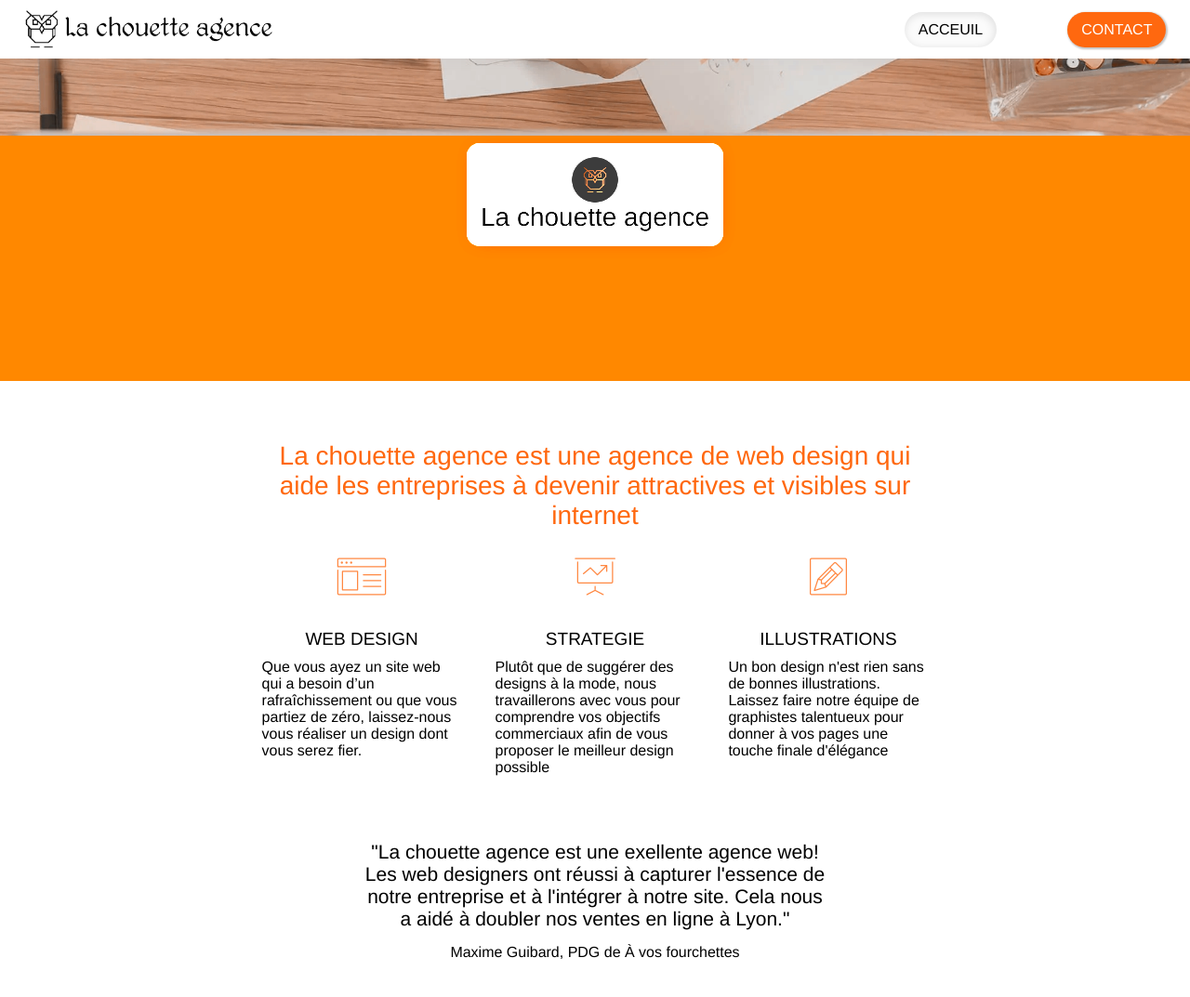
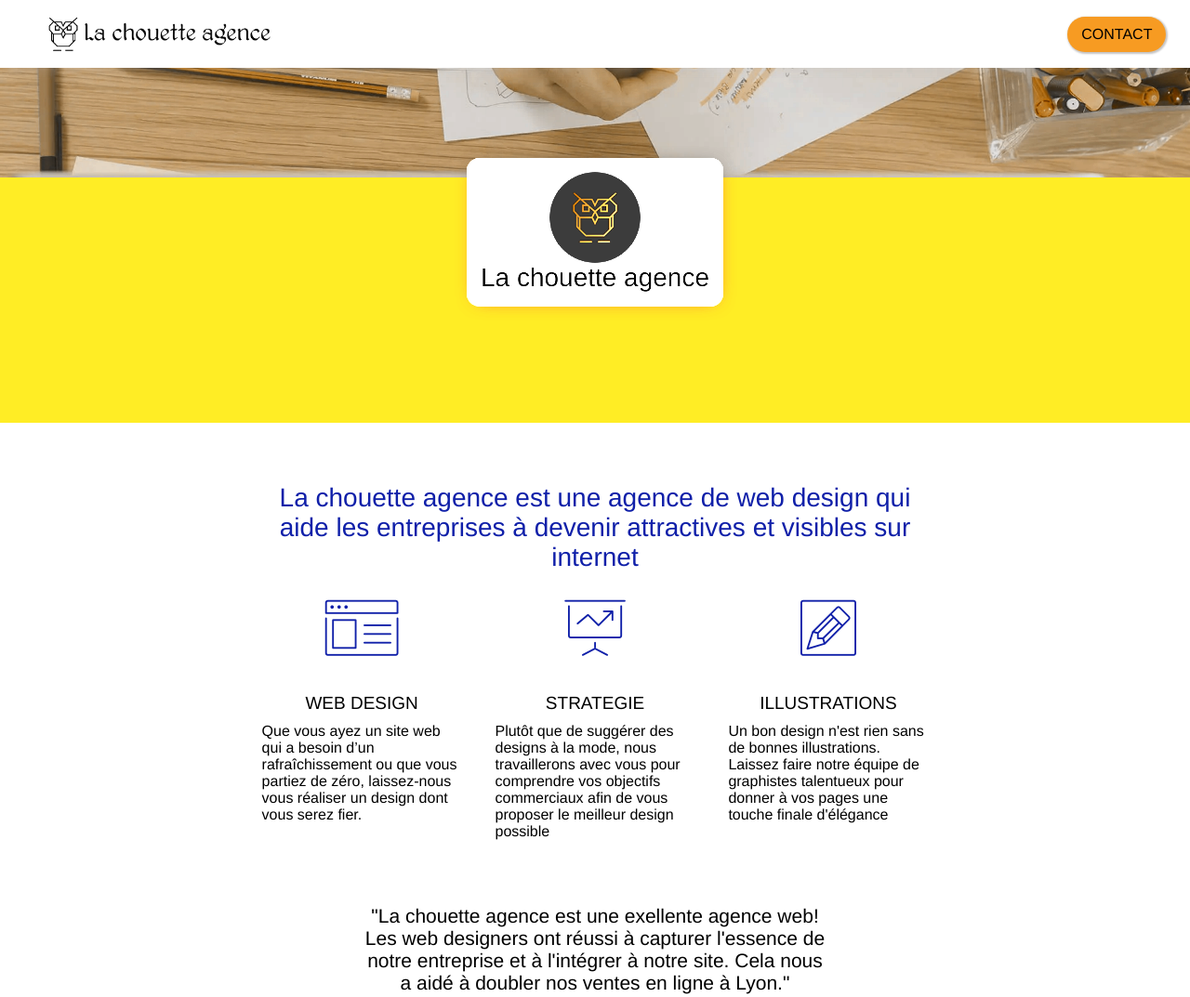
Before and after one commit to ArianeDubois/ArianeDubois_04_28012021, a website: page index.html in a window 1280 px wide. Shown: the top 1073 px of the page at 93% size. Drawn offline with Linux system fonts and the light colour scheme; files whose address does not match are found by name.

Commit message:
couleur contrast accessibilité

```diff
--- a/brands.min.css
+++ /dev/null
@@ -1,5 +0,0 @@
-/*!
- * Font Awesome Free 5.15.3 by @fontawesome - https://fontawesome.com
- * License - https://fontawesome.com/license/free (Icons: CC BY 4.0, Fonts: SIL OFL 1.1, Code: MIT License)
- */
-@font-face{font-family:"Font Awesome 5 Brands";font-style:normal;font-weight:400;font-display:block;src:url(fonts/fa-brands-400.eot);src:url(fonts/fa-brands-400.eot?#iefix) format("embedded-opentype"),url(fonts/fa-brands-400.woff2) format("woff2"),url(fonts/fa-brands-400.woff) format("woff"),url(fonts/fa-brands-400.ttf) format("truetype"),url(fonts/fa-brands-400.svg#fontawesome) format("svg")}.fab{font-family:"Font Awesome 5 Brands";font-weight:400}
--- a/et-line.css
+++ /dev/null
@@ -1,37 +0,0 @@
-@font-face {
-    font-family: "et-line";
-    src: url(../fonts/et-line.eot);
-    src: url(../fonts/et-line.eot?#iefix) format('embedded-opentype'), url(../fonts/et-line.woff) format('woff'), url(../fonts/et-line.ttf) format('truetype'), url(../fonts/et-line.svg#et-line) format('svg');
-    font-weight: 400;
-    font-style: normal
-}
-
-
-.et-icon-browser,
-.et-icon-edit,
-.et-icon-presentation
- {
-    font-family: "et-line";
-    speak: none;
-    font-style: normal;
-    font-weight: 400;
-    font-variant: normal;
-    text-transform: none;
-    line-height: 1;
-    -webkit-font-smoothing: antialiased;
-    -moz-osx-font-smoothing: grayscale;
-    display: inline-block
-}
-
-.et-icon-browser:before {
-    content: "\e00c"
-}
-
-
-.et-icon-presentation:before {
-    content: "\e00e"
-}
-
-.et-icon-edit:before {
-    content: "\e01c"
-}
--- a/index.html
+++ b/index.html
@@ -33,22 +33,21 @@
 </head>
 
 <body>
-    <header><img class="logo" src="./img/la-chouette-agence.png"
-            alt="logo de l'agence representant une chouette vectorisée">
-        <ul class="navigation">
-            <li class=" navigation_acceuil focus"> Acceuil
-            </li>
-            <li class=" navigation_contact button"><a href="page2.html">Contact</a>
-            </li>
-        </ul>
+    <header>
+        <div class="navigation">
+            <img class="logo" src="./img/la-chouette-agence.png"
+                alt="logo de l'agence representant une chouette vectorisée">
+
+            <span class=" navigation_contact button"><a href="page2.html">Contact</a></span>
+
+        </div>
     </header>
     <!-- SECTION TITLE -->
     <section class="section_title">
-
-        <h1>
-            <img class="section_title_logo" src="./img/logo.png" alt="chouette orange vecorisée sur fond noir">
-            La chouette agence</h1>
-
+        <div class="section_title_card">
+            <h1> <img class="section_title_card_logo" src="./img/logo.png" alt="chouette orange vecorisée sur fond noir">
+                La chouette agence</h1>
+        </div>
     </section>
 
     <!-- SECTION PRESENTATION -->
@@ -57,7 +56,6 @@
             à devenir attractives et visibles sur internet
         </h2>
         <div class=" section_presentation_categories">
-            <!-- logo_1 -->
 
             <div class="section_presentation_categories_webdesign">
                 <div class="section_presentation_categories_webdesign_icone"><span class="et-icon-browser"></span></div>
@@ -66,18 +64,20 @@
                     rafraîchissement
                     ou que vous partiez de zéro, laissez-nous vous réaliser un design dont vous serez fier.</h4>
             </div>
-            <!-- logo_2 -->
+
             <div class="section_presentation_categories_strategie">
-                <div class="section_presentation_categories_strategie_icone"><span class="et-icon-presentation"></span></div>
+                <div class="section_presentation_categories_strategie_icone"><span class="et-icon-presentation"></span>
+                </div>
                 <h3 class="section_presentation_categories_strategie_title">Strategie</h3>
                 <h4 class="section_presentation_categories_strategie_text">Plutôt que de suggérer des designs à la mode,
                     nous
                     travaillerons avec vous pour comprendre vos objectifs commerciaux afin de vous proposer le meilleur
                     design possible</h4>
             </div>
-            <!-- logo_3 -->
+
             <div class="section_presentation_categories_illustrations">
-                <div class="section_presentation_categories_illustrations_icone"><span class="et-icon-edit"></span></div>
+                <div class="section_presentation_categories_illustrations_icone"><span class="et-icon-edit"></span>
+                </div>
                 <h3 class="section_presentation_categories_illustrations_title">Illustrations</h3>
                 <h4 class="section_presentation_categories_illustrations_text">Un bon design n'est rien sans de bonnes
                     illustrations.
@@ -124,10 +124,11 @@
             <figure class="projet1">
                 <h3 class="section_project_name">REFONTE D'UN SITE WEB POUR UN JOURNAL LOCAL</h3>
                 <picture>
-                    <source srcset="./img/book-500.jpg 500w, ./img/book-260.jpg 260w, ./img/book-375.jpg 375w"  sizes="18vw" type="image/jpg">
+                    <source srcset="./img/book-500.jpg 500w, ./img/book-260.jpg 260w, ./img/book-375.jpg 375w"
+                        sizes="18vw" type="image/jpg">
                     <img class="section_project_img" src="./img/book-500.webp"
-                        srcset="./img/book-500.webp 500w, ./img/book-260.webp 260w,  ./img/book-375.webp 375w" sizes="18vw"
-                        alt="emplilement de magazines colorés ouvert">
+                        srcset="./img/book-500.webp 500w, ./img/book-260.webp 260w,  ./img/book-375.webp 375w"
+                        sizes="18vw" alt="emplilement de magazines colorés ouvert">
                 </picture>
 
                 <figcaption class="section_project_text">Nous avons créé une nouvelle identité visuelle pour un journal
@@ -140,7 +141,7 @@
                 <picture>
                     <source
                         srcset="./img/photographer-500.jpg 500w, ./img/photographer-260.jpg 260w,  ./img/photographer-375.jpg 375w"
-                       sizes="18vw" type="image/jpg">
+                        sizes="18vw" type="image/jpg">
                     <img class="section_project_img" src="./img/photographer-500.webp"
                         srcset="./img/photographer-500.webp 500w, ./img/photographer-260.webp 260w,  ./img/photographer-375.webp 375w"
                         sizes="18vw" alt="photo d'un photographe devant son objectif">
@@ -168,7 +169,7 @@
 
                 <picture>
                     <source srcset="./img/desktop-320.jpg 320w, ./img/desktop-260.jpg 260w" sizes="18vw"
-                    type="image/jpg">
+                        type="image/jpg">
                     <img class="section_projet_img" src="./img/desktop-320.webp"
                         srcset="./img/desktop-320.webp 320w, ./img/desktop-260.webp 260w" sizes="18vw"
                         alt="mise en scène d'un bureau créatif à quatres mains">
--- a/scss/_accueil.scss
+++ b/scss/_accueil.scss
@@ -11,6 +11,7 @@
     justify-content: center;
     align-items: center;
     flex-direction: column;
+    margin-top:45px;//- header
     font-size: $font-size-title;
     color: $second-color;
     filter: contrast(1.1) brightness(1.5);
@@ -18,30 +19,30 @@
     @include tablette {
         background-attachment: scroll;
         background-position: center;
-
+        min-height: 40vmax;
+        margin-top:35px;
     }
 
-
+&_card{
+    padding:15px;
+    background-color: white;
+    border-radius: 0.5em;
+    box-shadow: 1px 1px 20px -10px rgb(49, 49, 49);
 
     h1 {
-        // z-index: 5;
-        // color: lighten($main-color, 15%);
+
         display: flex;
         flex-direction: column;
         align-items: center;
         color: black;
-        margin-top: 10px;
-        background-color: white;
-        border-radius: 0.5em;
-        padding: 15px;
-        box-shadow: 1px 1px 20px -10px rgb(49, 49, 49);
         font-size: $font-size-title;
 
         img {
-            width: 20%;
+            width: 40%;
             height: auto;
         }
     }
+}
 
     &::before {
         content: "";
@@ -68,21 +69,13 @@
         @include margin-tablette;
     }
 
-
     @include mobile {
         @include margin-mobile
     }
 
-
-
-
-
     &_title {
         font-size: $font-size-title;
         color: $second-color;
-
-        //color: $main-color;
-
     }
 
     &_categories {
@@ -103,9 +96,7 @@
         font-size: $font-size-quote;
         @include mobile {
             width: 100%;
-
         }
-
     }
 
     &_quote_caption {
@@ -114,8 +105,6 @@
 
     }
 }
-
-
 
 .section_presentation_categories_strategie,
 .section_presentation_categories_webdesign,
@@ -126,8 +115,8 @@
     }
 
     &_icone {
-        font-size: 4rem;
-        color: lighten($second-color, 10%);
+        font-size: 6rem;
+        color: $second-color;
         margin-bottom: 30px;
         margin-top: 30px;
 
@@ -151,7 +140,7 @@
 .section_text {
     //border-top: 4px solid black;
     box-shadow: 1px 1px 20px -10px rgb(73, 73, 73);
-    background-color: lighten($second-color, 10%);
+    background-color: $main-color;
 
     &_img {
         background: url("./img/creativity1920x1080.webp") no-repeat;
--- a/scss/_fonts.scss
+++ b/scss/_fonts.scss
@@ -31,8 +31,8 @@ $font-size-contact: 1.6rem;
 
 @font-face {
     font-family: "et-line";
-    src: url(./fonts/et-line.eot);
-    src: url(./fonts/et-line.eot?#iefix) format('embedded-opentype'), url(./fonts/et-line.woff) format('woff'), url(./fonts/et-line.ttf) format('truetype'), url(./fonts/et-line.svg#et-line) format('svg');
+    src: url(../fonts//et-line.eot);
+    src: url(../fonts//et-line.eot?#iefix) format('embedded-opentype'), url(../fonts//et-line.woff) format('woff'), url(../fonts//et-line.ttf) format('truetype'), url(../fonts//et-line.svg#et-line) format('svg');
     font-weight: 400;
     font-style: normal
 }
@@ -73,8 +73,8 @@ $font-size-contact: 1.6rem;
     font-style: normal;
     font-weight: 400;
     font-display: block;
-    src: url(./fonts/fa-brands-400.eot);
-    src: url(./fonts/fa-brands-400.eot?#iefix) format("embedded-opentype"), url(./fonts/fa-brands-400.woff2) format("woff2"), url(./fonts/fa-brands-400.woff) format("woff"), url(./fonts/fa-brands-400.ttf) format("truetype"), url(./fonts/fa-brands-400.svg#fontawesome) format("svg")
+    src: url(../fonts//fa-brands-400.eot);
+    src: url(../fonts//fa-brands-400.eot?#iefix) format("embedded-opentype"), url(../fonts//fa-brands-400.woff2) format("woff2"), url(../fonts//fa-brands-400.woff) format("woff"), url(../fonts//fa-brands-400.ttf) format("truetype"), url(../fonts//fa-brands-400.svg#fontawesome) format("svg")
 }
 
 .fab {
--- a/scss/_global.scss
+++ b/scss/_global.scss
@@ -11,59 +11,49 @@ a {
     text-decoration: none;
 }
 
-
-
 header {
     display: flex;
     width: 100%;
     position: fixed;
+    top:0;
     justify-content: space-between;
     background-color: #ffff;
     z-index: 10;
     box-shadow: 1px 1px 20px -10px rgb(196, 195, 195);
 
-    @include mobile {
-        flex-direction: column;
-        justify-content: space-around;
-    }
+
 
     .logo{
         padding: 0.5vw 2vw 0.5vw 2vw;
-        height: 50px; // revoir cete valeur 4vh
+        height: 45px; // revoir cete valeur 4vh
         width: auto;
 
         @include mobile {
             height: 35px;
-            margin: auto;
-        }
+ }
     }
 
     .navigation {
         display: flex;
         justify-content: space-between;
-        width: 22%;
+        width: 100%;
         flex-direction: flex-end;
         align-items: center;
         text-transform: uppercase;
         font-size: $font-size-standart;
-        padding: 0.8vw 2vw 0.7vw 2vw;
-        @include tablette {
-            width: 35%;
-        }
-        @include mobile {
-            width:97%;
-        }
+        padding: 0.6vw 2vw 0.6vw 2vw;
+
 
     }
 }
 
 .button {
     //background: linear-gradient($main-color, lighten($main-color, 20%));
-    background-color: $second-color;
+    background-color: $main-color;
     box-shadow: 1px 1px 2px 1px rgb(196, 195, 195);
     padding: 10px 15px 10px 15px;
     border-radius: 2em;
-    color: white;
+
 }
 
 .focus {
@@ -71,13 +61,11 @@ header {
     padding: 10px 15px 10px 15px;
     border-radius: 2em;
     background-color: lighten(rgb(238, 238, 238), 5%);
-
 }
-
 
 footer {
     // background-color: lighten($main-color, 15%);
-    background-color: lighten($second-color, 10%);
+    background-color: $main-color;
 
     box-shadow: 1px 1px 2px 1px rgb(196, 195, 195);
     color: black;
--- a/scss/_variables.scss
+++ b/scss/_variables.scss
@@ -1,10 +1,6 @@
+$main-color: #F79B22;
 
-
-$main-color: rgb(255, 94, 0);
-
-//$second-color: lighten(rgb(40, 40, 255),15%);
-//$second-color: rgb(123, 104, 238);
-$second-color: lighten(rgb(255, 94, 0),3%);
+$second-color: #1020A9;
 
 $thurd-color: grey;
 //$thurd-color: rgb(233, 233, 235);
@@ -15,49 +11,39 @@ $vertical-margin: 65px;
 //margin
 
 @mixin margin-screen {
-    margin: $vertical-margin 22vw  $vertical-margin 22vw;
+    margin: $vertical-margin 22vw $vertical-margin 22vw;
 }
 
 @mixin margin-tablette {
-    margin: 50px 10vw  50px 10vw;
+    margin: 50px 10vw 50px 10vw;
 }
 
 @mixin margin-mobile {
-    margin: 30px 5vw  30px 5vw;
+    margin: 30px 5vw 30px 5vw;
 }
 
 
 //responsive
-@mixin small-screen{
-    @media screen and (max-width: 1200px)
-    {
+@mixin small-screen {
+    @media screen and (max-width: 1200px) {
         @content;
     }
 }
 
-
-    @mixin tablette{
-        @media screen and (max-width: 900px)
-        {
+@mixin tablette {
+    @media screen and (max-width: 900px) {
         @content;
     }
 }
 
-
-    @mixin mobile{
-        @media screen and (max-width: 600px)
-
-        {
+@mixin mobile {
+    @media screen and (max-width: 600px) {
         @content;
     }
 }
 
-
-
-    @mixin small-mobile{
-        @media screen and (max-width: 300px)
-
-        {
+@mixin small-mobile {
+    @media screen and (max-width: 300px) {
         @content;
     }
 }
--- a/scss/contact.scss
+++ b/scss/contact.scss
@@ -5,7 +5,7 @@
     align-items: center;
     margin: auto;
     height: 18vw;
-    background-color: lighten($second-color, 10%);
+    background-color: $main-color;
     color: black;
     @include small-screen {
         height: 30vw;
@@ -22,10 +22,6 @@
     &_h1 {
         font-size: 3rem;
         margin-top: 4vh; //-height header
-        @include mobile {
-            margin-top: 8vh;
-        }
-
     }
 
     &_h2 {
@@ -40,9 +36,7 @@
         @include mobile {
             width: 90%;
         }
-
     }
-
 }
 
 .contact {
@@ -68,59 +62,49 @@
     &_form,
     &_section_infos {
         border: none;
-        //border: 3px solid lighten($second-color, 10%);
-        //border: 6px solid lighten($thurd-color, 60%);
-        box-shadow: 1px 2px 10px -2px rgb(177, 176, 176);
-        border-radius: 1em;
-        padding: 1.2vmax;
-        margin: 2vw;
-
         font-size: $font-size-contact;
 
         &_group {
             display: flex;
             flex-direction: column;
-            margin: 3vw;
+             margin-bottom: 1.5vw;
             align-items: space-around;
-            //text-transform: uppercase;
 
             input,
             textarea {
-                padding: 20px;
+                padding: 15px;
                 margin: 5px;
                 // &:active{
                 border: none;
-                // border: 1px solid lighten($second-color, 15%);
                 border-radius: 0.5em;
-                box-shadow: -1px 2px 8px -1px lighten($second-color, 20%)inset;
-                background-color: lighten($second-color, 43%);
+                box-shadow: -1px 2px 8px -1px lighten($thurd-color, 30%)inset;
+                // background-color: lighten($thurd-color, 48%);
 
             }
         }
 
         &_title,
         .contact_section_infos_title {
+            margin: 5px;
+
             font-size: $font-size-title;
             color: $second-color;
-
+            text-align: center;
         }
-
     }
-
 }
 
 .contact_form_button {
-    font-size: $font-size-subtitle;
+    font-size: $font-size-standart;
     text-transform: uppercase;
-    background-color: lighten($second-color, 5%);
+    background-color: $main-color;
     display: flex;
     justify-content: center;
     padding: 15px 25px 15px 25px;
-    border-radius: 1em;
+    margin-bottom: 60px;
+    border-radius: 1.5em;
     box-shadow: 1px 2px 10px -2px rgb(177, 176, 176);
 
     border: none;
-
-    color: #ffff;
     margin: auto;
 }
```
Also changed, not shown: page2.html (+12 -13 lines), all.min.css (deleted), style.css, 2 other files. Lines whose indentation alone changed are shown as unchanged.
